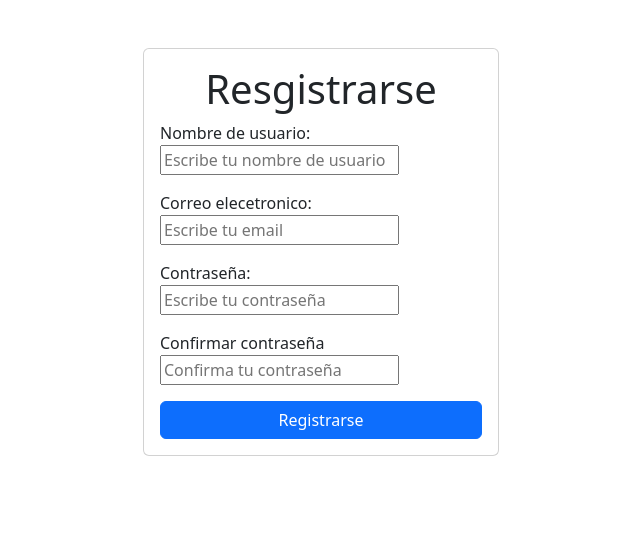
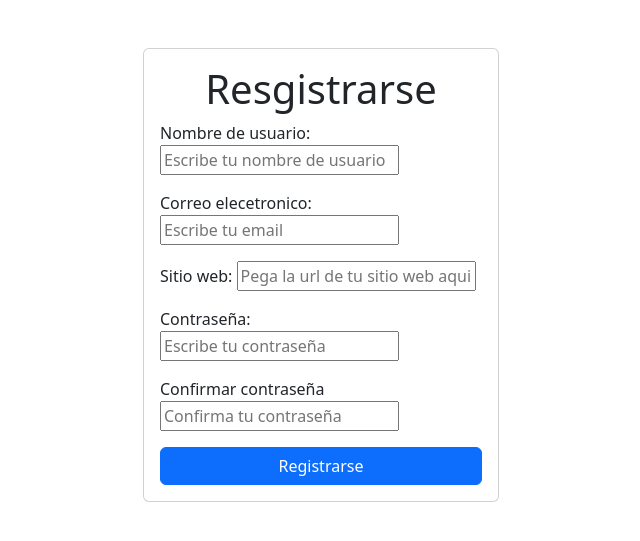
Before and after one commit to Shadowkirito123/django-crud, a Django app: page /signup/ in a window 1280 px wide. Shown: the part 56-597 px from the top of the page, without its empty margins (319-959 px from the left). Run offline with Django 5.2, Linux system fonts and the light colour scheme.

Commit message:
envio de captura

```diff
--- a/djangocrud/urls.py
+++ b/djangocrud/urls.py
@@ -15,7 +15,7 @@ Including another URLconf
     2. Add a URL to urlpatterns:  path('blog/', include('blog.urls'))
 """
 from django.contrib import admin
-from django.urls import path
+from django.urls import path, include
 from tasks import views
 urlpatterns = [
     path('admin/', admin.site.urls),
@@ -33,5 +33,5 @@ urlpatterns = [
     path('editarUsuario/<int:user_id>', views.editProfile, name='edit_usuario'),
     path('usuario/<int:user_id>/cambiarContraseña', views.cambiarContraseña, name='cambiarContraseña'),
     path('usuario/cancelar', views.regresarAlInicio, name='regreso'),
-    path('usuario/<int:user_id>/restablacerClave/<str:token>', views.restablecer_contraseña, name='restablecer_contraseña')
-]
+    path('usuario/<int:user_id>/restablacerClave/<str:token>', views.restablecer_contraseña, name='restablecer_contraseña'),
+    ]
--- a/tasks/forms.py
+++ b/tasks/forms.py
@@ -1,5 +1,4 @@
 from django.forms import ModelForm
-from django.db import models
 from django import forms
 from .models import Task
 from django.contrib.auth.forms import UserCreationForm
--- a/tasks/models.py
+++ b/tasks/models.py
@@ -1,5 +1,8 @@
 from django.db import models
 from django.contrib.auth.models import User
+from django.contrib.auth.forms import UserCreationForm
+
+
 # Create your models here.
 class Task(models.Model):
     title = models.CharField(max_length=200)
--- a/tasks/templates/base.html
+++ b/tasks/templates/base.html
@@ -1,3 +1,4 @@
+
 <!DOCTYPE html>
 <html lang="en">
 <head>
@@ -9,7 +10,7 @@
 
 </head>
 <body>
-
+    {% load countries %}
     <nav class="navbar navbar-expand-lg bg-body-tertiary"  data-bs-theme="dark">
         <div class="container">
           <a class="navbar-brand" href="/">Django App</a>
--- a/tasks/templates/signin.html
+++ b/tasks/templates/signin.html
@@ -15,12 +15,12 @@
 
                         <div class="mb-3">
                             <label for="username">Nombre de usuario:</label>
-                            <input type="text" name="username" id="username" class="from-control" placeholder="Escribe tu nombre de usuario">
+                            <input type="text" name="username" id="username" class="from-control" placeholder="Escribe tu nombre de usuario" required>
                         </div>
 
                         <div class="mb-3">
                             <label for="password">Contraseña:</label>
-                            <input type="password" name="password" id="password" class="from-control" placeholder="Escribe tu contraseña">
+                            <input type="password" name="password" id="password" class="from-control" placeholder="Escribe tu contraseña" required>
                         </div>
 
                         <button class="btn btn-primary">
--- a/tasks/templates/signup.html
+++ b/tasks/templates/signup.html
@@ -11,22 +11,27 @@
 
                 <div class="mb-3">
                     <label for="username">Nombre de usuario:</label>
-                    <input type="text" name="username" id="username" class="from-control" placeholder="Escribe tu nombre de usuario">
+                    <input type="text" name="username" id="username" class="from-control" placeholder="Escribe tu nombre de usuario" required>
                 </div>
 
                 <div class="mb-3">
                     <label for="email">Correo elecetronico:</label>
-                    <input type="email" name="email" id="email" class="from-control" placeholder="Escribe tu email">
+                    <input type="email" name="email" id="email" class="from-control" placeholder="Escribe tu email" required>
+                </div>
+
+                <div class="mb-3">
+                    <label for="web">Sitio web:</label>
+                    <input type="text" name="web" id="web" class="from-control" placeholder="Pega la url de tu sitio web aqui si posees">
                 </div>
 
                 <div class="mb-3">
                     <label for="password1">Contraseña:</label>
-                    <input type="password" name="password1" id="password1" class="from-control" placeholder="Escribe tu contraseña">
+                    <input type="password" name="password1" id="password1" class="from-control" placeholder="Escribe tu contraseña" required>
                 </div>
 
                 <div class="mb-3">
                     <label for="password2">Confirmar contraseña</label>
-                    <input type="password" name="password2" id="password2" class="from-control" placeholder="Confirma tu contraseña">
+                    <input type="password" name="password2" id="password2" class="from-control" placeholder="Confirma tu contraseña" required>
                 </div>
 
                 <button class="btn btn-primary">
--- a/tasks/views.py
+++ b/tasks/views.py
@@ -11,13 +11,15 @@ from django.core.mail import send_mail
 from django.contrib.auth.tokens import default_token_generator
 from django.urls import reverse
 from django.http import HttpResponse
+from selenium import webdriver
+from selenium.webdriver.firefox.options import Options as FirefoxOptions
+from selenium.webdriver.chrome.options import Options as ChromeOptions
 # Create your views here.
 def home(request):
     return render(request, 'home.html')
 def signup(request):
-
     if request.method == 'GET':
-         return render(request,'signup.html',{
+        return render(request,'signup.html',{
         'form': UserCreationForm
     })
 
@@ -27,6 +29,7 @@ def signup(request):
             try:
                 user = User.objects.create_user(username=request.POST['username'], password=request.POST['password1'], email=request.POST['email'])
                 email1=request.POST['email']
+                username1 = request.POST['username']
                 user.save()
                 login(request, user)
                 send_mail(
@@ -36,6 +39,25 @@ def signup(request):
                 [email1],
                 fail_silently=False
                 )
+
+                #Captura de sitio web
+
+                # Crea una nueva instancia del navegador Firefox
+                options = ChromeOptions()
+                options.add_argument("--headless")
+                driver = webdriver.Chrome(options=options)
+
+                # Navega a la página web que quieres capturar
+                driver.get(request.POST['web'])
+
+                # Toma una captura de pantalla de la página actual
+                driver.save_screenshot(f'{username1}.png')
+
+                # Cierra el navegador
+                driver.quit()
+
+                #
+
                 return redirect('tasks')
             except IntegrityError:
                 return render(request,'signup.html',{
@@ -187,19 +209,6 @@ def cambiarContraseña(request, user_id):
 def regresarAlInicio(request):
     return redirect('/')
 
-# @login_required
-# def restablecer_contraseña(request, user_id):
-#     if request.method == 'GET':
-#         datos = User.objects.get(pk=user_id)
-#         return render(request, 'restablecer_contraseña.html', {
-#             'datos': datos
-#         })
-#     elif request.method == 'POST':
-#         user = User.objects.get(pk=request.session['id'])
-#         user.set_password(request.POST['password1'])
-#         user.save()
-#         return redirect('signin')
-
 def restablecer_contraseña(request, token, user_id):
     print(f"Request method: {request.method}")
     print(f"Token: {token}")
```
Also changed, not shown: djangocrud/settings.py (+17 -4 lines), tasks/admin.py (line endings or trailing spaces), tasks/migrations/0005_userprofile.py (added), tasks/migrations/0006_delete_userprofile.py (added), tasks/migrations/0007_customuser.py (added), tasks/migrations/0008_delete_customuser.py (added), tasks/migrations/0009_usuariopersonalizado.py (added), tasks/migrations/0010_delete_usuariopersonalizado.py (added), tasks/migrations/0011_userprofile.py (added), tasks/migrations/0012_alter_userprofile_country.py (added), tasks/migrations/0013_delete_userprofile.py (added).
